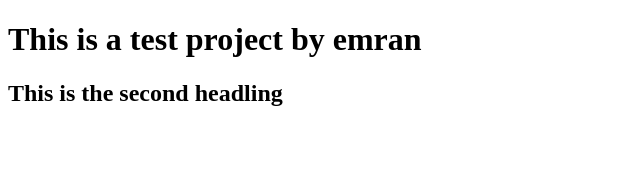
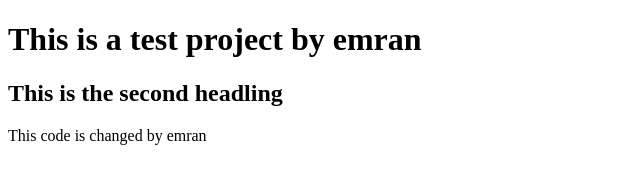
Before and after one commit to emranakanda/test-project, a plain HTML site: page index.html in a window 1280 px wide. Shown: the whole page, without its empty margins (0-640 px from the left). Drawn offline with Linux system fonts and the light colour scheme.

Commit message:
Update index.html

```diff
--- a/index.html
+++ b/index.html
@@ -9,5 +9,7 @@
 <body>
     <h1>This is a test project by emran</h1>
     <h2>This is the second headling</h2>
+
+    <p>This code is changed by emran</p>
 </body>
 </html>
```
